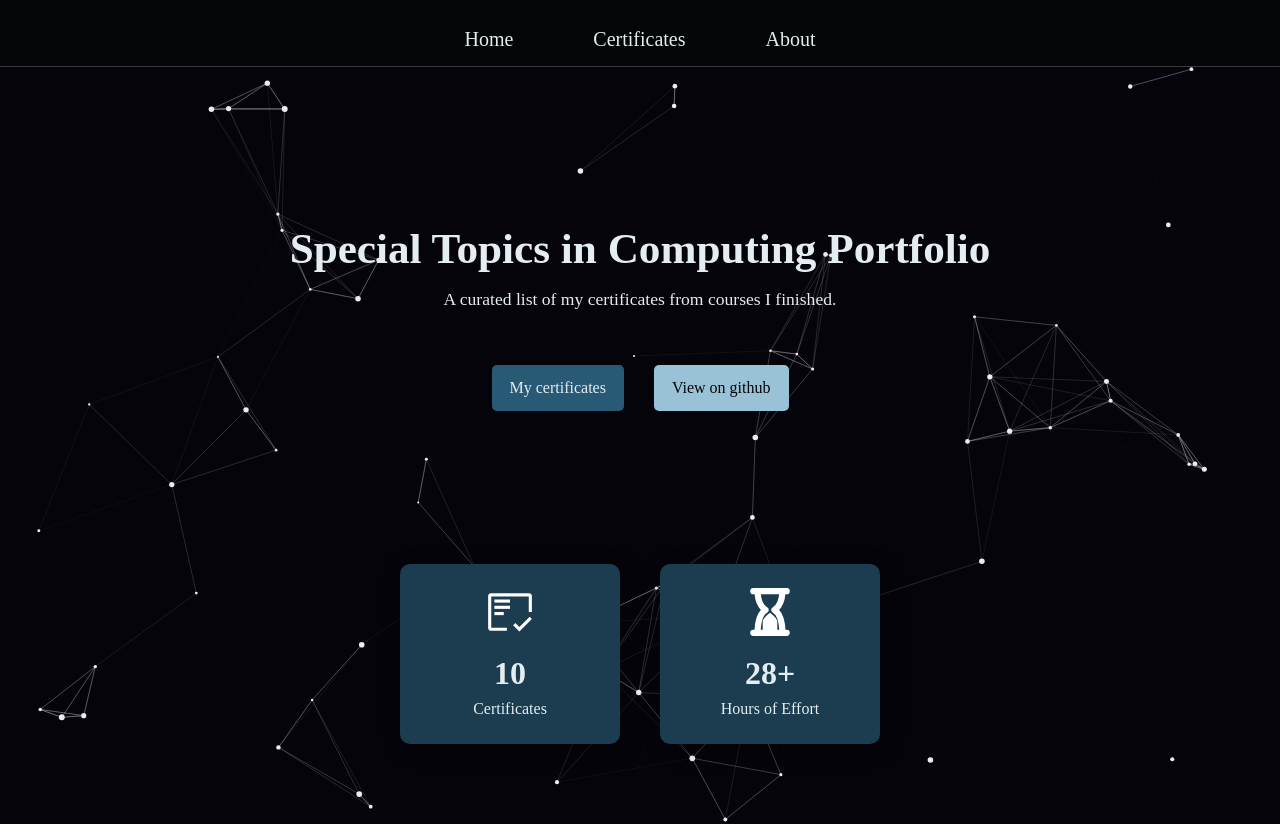
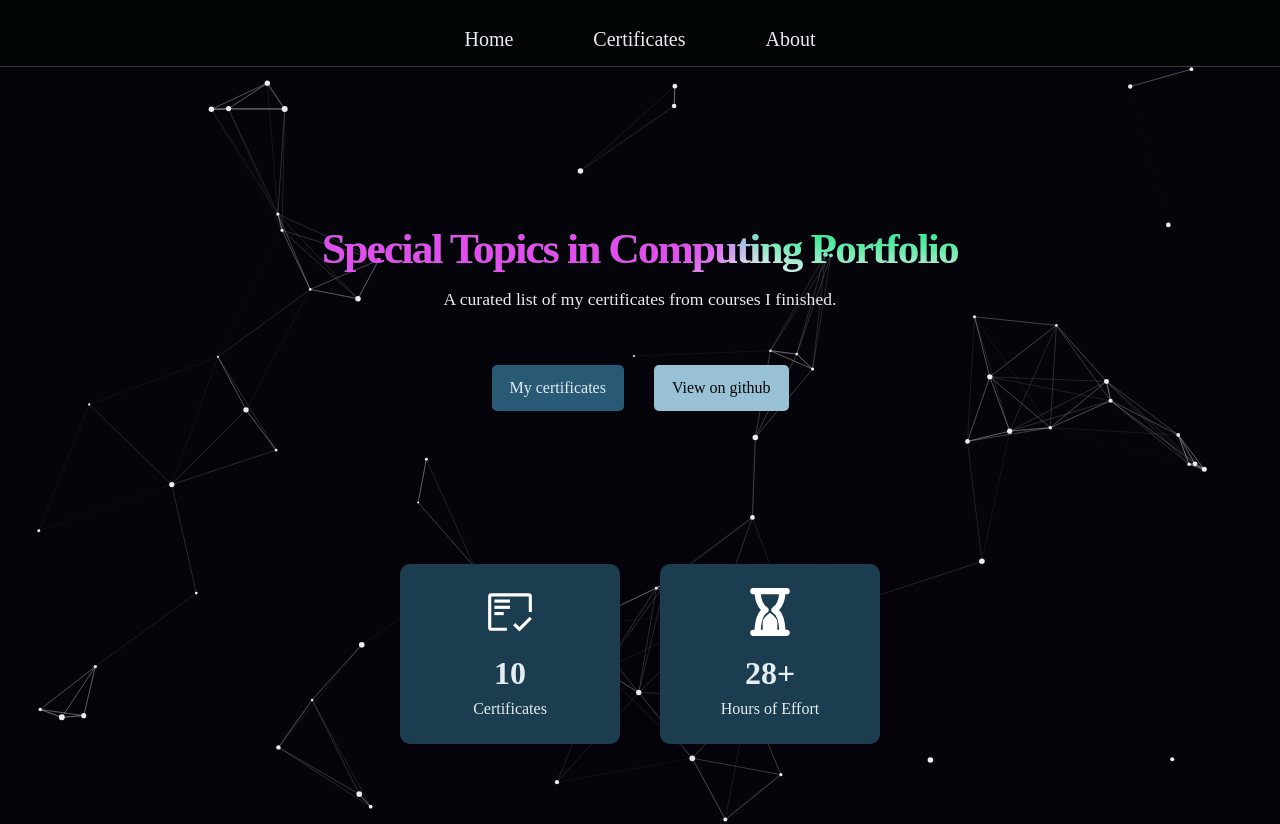
Before and after one commit to frrst-ian/stc-portfolio, a React (Vite) app: page / in a window 1280 px wide. Shown: the top 824 px of the page. Built offline with nearby package versions, Linux system fonts and the light colour scheme; a web font is replaced by a local one.

Commit message:
style: add a text effect on the main text in the homepage

```diff
--- a/src/components/ui/GoTop.jsx
+++ b/src/components/ui/GoTop.jsx
@@ -18,8 +18,8 @@
 
   return (
     <div className={showGoTop ? "" : "goTopHidden"} onClick={handleScrollUp}>
-      <button class="btn back-top">
-        <svg class="svgIcon" viewBox="0 0 384 512">
+      <button className="btn back-top">
+        <svg className="svgIcon" viewBox="0 0 384 512">
           <path d="M214.6 41.4c-12.5-12.5-32.8-12.5-45.3 0l-160 160c-12.5 12.5-12.5 32.8 0 45.3s32.8 12.5 45.3 0L160 141.2V448c0 17.7 14.3 32 32 32s32-14.3 32-32V141.2L329.4 246.6c12.5 12.5 32.8 12.5 45.3 0s12.5-32.8 0-45.3l-160-160z"></path>
         </svg>
       </button>
--- a/src/pages/HomePage.css
+++ b/src/pages/HomePage.css
@@ -13,8 +13,176 @@
 h1.main-text {
   font-size: 2.7rem;
   text-align: center;
+  font-weight: 800;
   position: relative;
+  letter-spacing: var(--ls);
+  overflow: hidden;
+  margin: 0;
 }
+
+
+.aurora {
+  position: absolute;
+  top: 0;
+  left: 0;
+  width: 100%;
+  height: 100%;
+  z-index: 2;
+  mix-blend-mode: darken;
+  pointer-events: none;
+}
+
+.aurora__item {
+  overflow: hidden;
+  position: absolute;
+  width: 60vw;
+  height: 60vw;
+  background-color: var(--clr-1);
+  border-radius: 37% 29% 27% 27% / 28% 25% 41% 37%;
+  filter: blur(var(--blur));
+  mix-blend-mode: overlay;
+}
+
+.aurora__item:nth-of-type(1) {
+  top: -50%;
+  animation: aurora-border 6s ease-in-out infinite,
+    aurora-1 12s ease-in-out infinite alternate;
+}
+
+.aurora__item:nth-of-type(2) {
+  background-color: var(--clr-3);
+  right: 0;
+  top: 0;
+  animation: aurora-border 6s ease-in-out infinite,
+    aurora-2 12s ease-in-out infinite alternate;
+}
+
+.aurora__item:nth-of-type(3) {
+  background-color: var(--clr-2);
+  left: 0;
+  bottom: 0;
+  animation: aurora-border 6s ease-in-out infinite,
+    aurora-3 8s ease-in-out infinite alternate;
+}
+
+.aurora__item:nth-of-type(4) {
+  background-color: var(--clr-4);
+  right: 0;
+  bottom: -50%;
+  animation: aurora-border 6s ease-in-out infinite,
+    aurora-4 24s ease-in-out infinite alternate;
+}
+
+@keyframes aurora-1 {
+  0% {
+    top: 0;
+    right: 0;
+  }
+
+  50% {
+    top: 100%;
+    right: 75%;
+  }
+
+  75% {
+    top: 100%;
+    right: 25%;
+  }
+
+  100% {
+    top: 0;
+    right: 0;
+  }
+}
+
+@keyframes aurora-2 {
+  0% {
+    top: -50%;
+    left: 0%;
+  }
+
+  60% {
+    top: 100%;
+    left: 75%;
+  }
+
+  85% {
+    top: 100%;
+    left: 25%;
+  }
+
+  100% {
+    top: -50%;
+    left: 0%;
+  }
+}
+
+@keyframes aurora-3 {
+  0% {
+    bottom: 0;
+    left: 0;
+  }
+
+  40% {
+    bottom: 100%;
+    left: 75%;
+  }
+
+  65% {
+    bottom: 40%;
+    left: 50%;
+  }
+
+  100% {
+    bottom: 0;
+    left: 0;
+  }
+}
+
+@keyframes aurora-4 {
+  0% {
+    bottom: -50%;
+    right: 0;
+  }
+
+  50% {
+    bottom: 0%;
+    right: 40%;
+  }
+
+  90% {
+    bottom: 50%;
+    right: 25%;
+  }
+
+  100% {
+    bottom: -50%;
+    right: 0;
+  }
+}
+
+@keyframes aurora-border {
+  0% {
+    border-radius: 37% 29% 27% 27% / 28% 25% 41% 37%;
+  }
+
+  25% {
+    border-radius: 47% 29% 39% 49% / 61% 19% 66% 26%;
+  }
+
+  50% {
+    border-radius: 57% 23% 47% 72% / 63% 17% 66% 33%;
+  }
+
+  75% {
+    border-radius: 28% 49% 29% 100% / 93% 20% 64% 25%;
+  }
+
+  100% {
+    border-radius: 37% 29% 27% 27% / 28% 25% 41% 37%;
+  }
+}
+
 
 #particles canvas {
   position: absolute;
--- a/src/pages/HomePage.jsx
+++ b/src/pages/HomePage.jsx
@@ -1,14 +1,22 @@
 import React from "react";
 import "./HomePage.css";
 import ParticlesComponent from "../components/ui/ParticlesBackground";
-import {GoTop} from "../components/ui/GoTop";
+import { GoTop } from "../components/ui/GoTop";
 
 export const HomePage = () => {
   return (
     <main className="home">
       <ParticlesComponent id="particles" />
       <section className="top">
-        <h1 className="main-text">Special Topics in Computing Portfolio</h1>
+        <h1 className="main-text">
+          Special Topics in Computing Portfolio
+          <div className="aurora">
+            <div className="aurora__item"></div>
+            <div className="aurora__item"></div>
+            <div className="aurora__item"></div>
+            <div className="aurora__item"></div>
+          </div>
+        </h1>
         <p className="tagline">
           A curated list of my certificates from courses I finished.{" "}
         </p>
```
